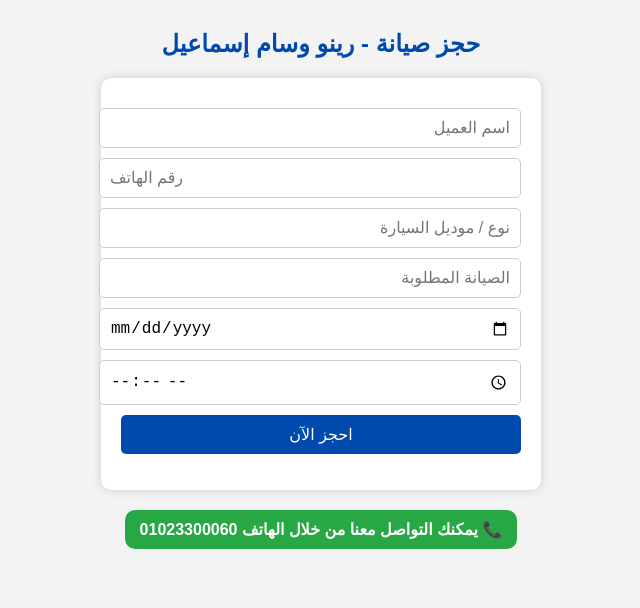
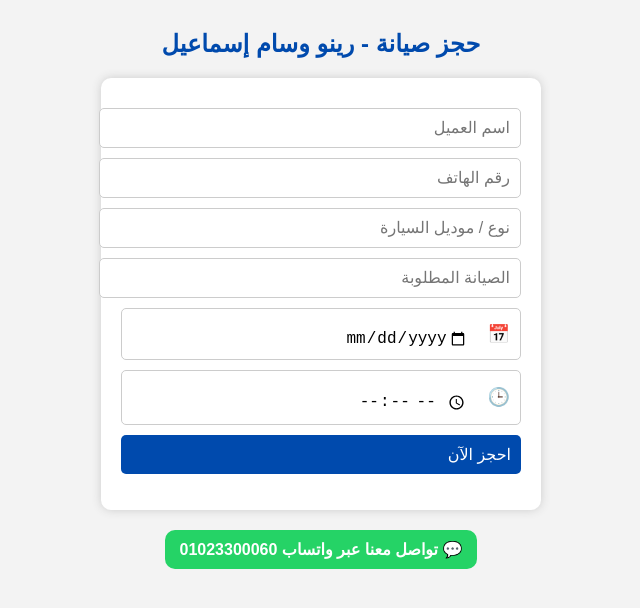
Before and after one commit to ZeyadWessam1/wessamismailrenault99, a plain HTML site: page index.html in a window 1280 px wide. Shown: the whole page, without its empty margins (319-959 px from the left). Drawn offline with Linux system fonts and the light colour scheme.

Commit message:
Add files via upload

```diff
--- a/index.html
+++ b/index.html
@@ -34,6 +34,7 @@
       border-radius: 5px;
       border: 1px solid #ccc;
       font-size: 16px;
+      text-align: right;
     }
 
     button {
@@ -59,17 +60,43 @@
 
     .contact-box a {
       display: inline-block;
-      background-color: #28a745;
+      background-color: #25D366;
       color: white;
       padding: 10px 15px;
       border-radius: 10px;
       font-size: 16px;
       text-decoration: none;
       font-weight: bold;
+      transition: background-color 0.3s ease;
     }
 
     .contact-box a:hover {
-      background-color: #218838;
+      background-color: #1ebe5d;
+    }
+
+    .input-with-icon {
+      display: flex;
+      align-items: center;
+      margin-top: 10px;
+      border: 1px solid #ccc;
+      border-radius: 5px;
+      background: white;
+    }
+
+    .input-with-icon span {
+      padding: 10px;
+      font-size: 18px;
+      color: #555;
+    }
+
+    .input-with-icon input {
+      flex: 1;
+      border: none;
+      padding: 10px;
+      font-size: 16px;
+      text-align: right;
+      outline: none;
+      background: transparent;
     }
   </style>
 </head>
@@ -82,14 +109,25 @@
     <input type="tel" name="phone" placeholder="رقم الهاتف" required>
     <input type="text" name="car" placeholder="نوع / موديل السيارة" required>
     <input type="text" name="maintenance" placeholder="الصيانة المطلوبة" required>
-    <input type="date" name="date" required>
-    <input type="time" name="time" required>
+
+    <div class="input-with-icon">
+      <span>📅</span>
+      <input type="date" name="date" required>
+    </div>
+
+    <div class="input-with-icon">
+      <span>🕒</span>
+      <input type="time" name="time" required>
+    </div>
+
     <button type="submit">احجز الآن</button>
     <p id="msg" style="color: green;"></p>
   </form>
 
   <div class="contact-box">
-    <a href="tel:01023300060">📞 يمكنك التواصل معنا من خلال الهاتف <strong>01023300060</strong></a>
+    <a href="https://wa.me/201023300060" target="_blank">
+      💬 تواصل معنا عبر واتساب <strong>01023300060</strong>
+    </a>
   </div>
 
   <script>
```
